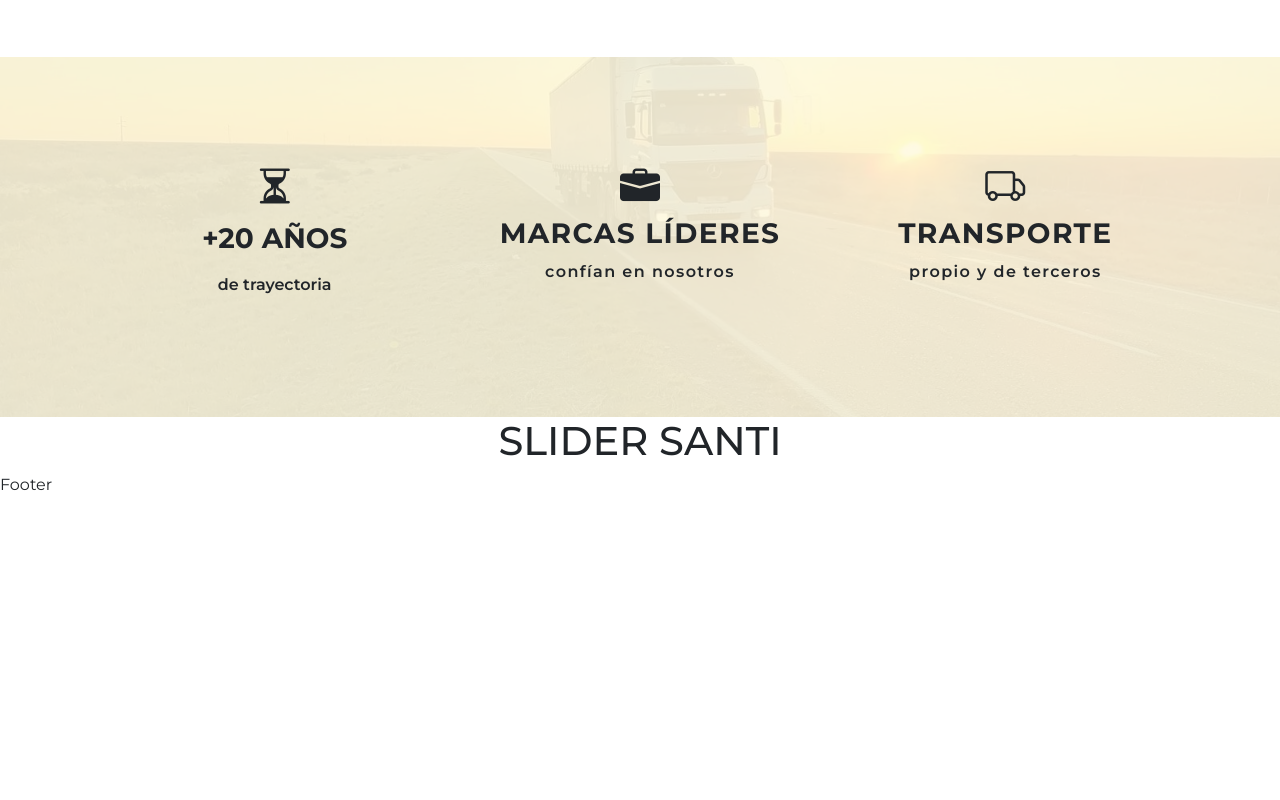
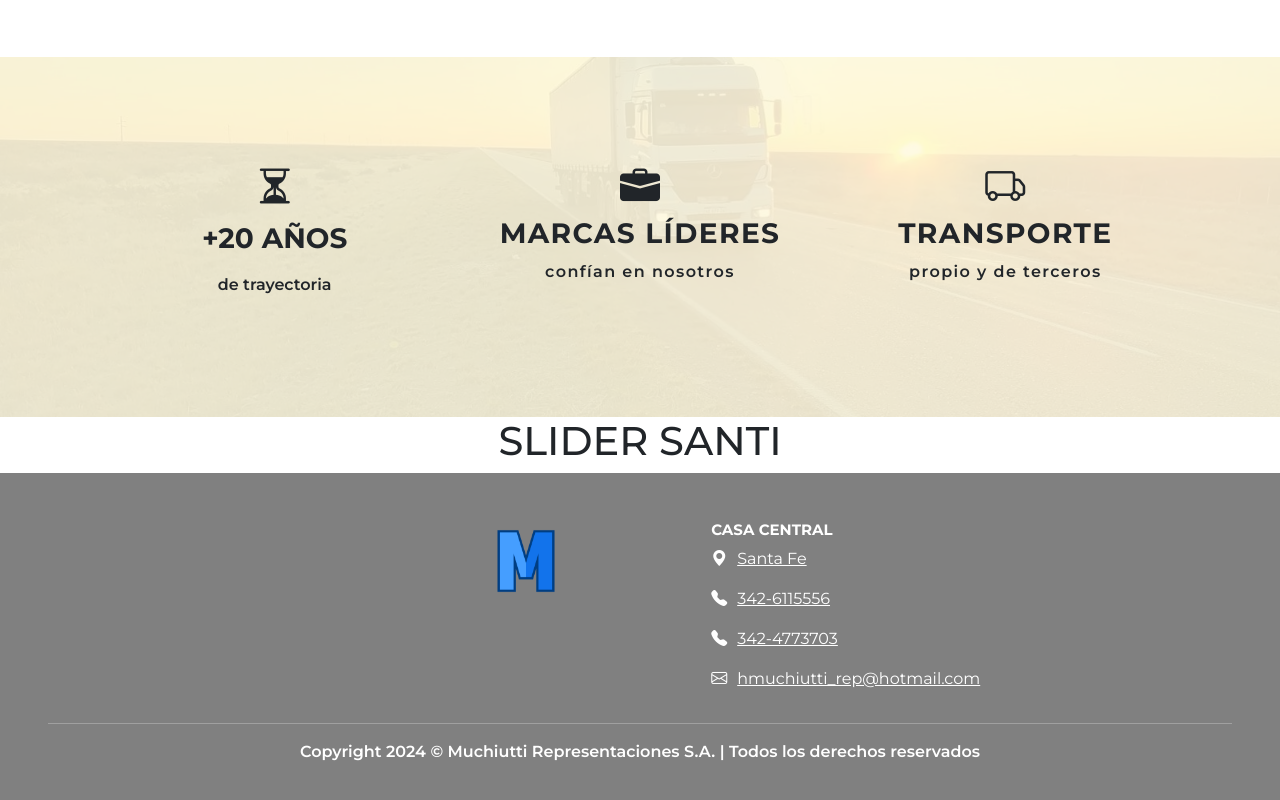
Before and after one commit to SantiQui/MuchiuttiRepresentaciones, a React (Vite) app in the folder frontend/: page / in a window 1280 px wide. Shown: the part 1011-1811 px from the top of the page. Before the commit the page ends 1508 px from the top, so only its background shows below. Built offline with nearby package versions, Linux system fonts and the light colour scheme.

Commit message:
Realización de Footer

```diff
--- /dev/null
+++ b/frontend/src/components/Footer/Footer.css
@@ -0,0 +1,41 @@
+.footer-style{
+    background-color: gray;
+}
+.footer-title{
+    font-size: 15px;
+    font-weight: bold;
+    color: white;
+}
+.footer-links{
+    color: white;
+    padding-left: 10px;
+
+}
+.footer-logo{
+    padding-bottom: 20px;
+}
+
+.footer-copyright{
+    color: white;
+    align-items: center;
+    font-weight: 600;
+}
+.footer-icons{
+    color: white;
+}
+.hr-style{
+    color: white;
+}
+.footer-img{
+    height: 100px;
+    padding-bottom: 20px;
+}
+@media screen and (min-width: 1031px) {
+    .footer-div{
+        padding-left: 20%;
+        padding-right: 10%;
+    }
+    .footer-img{
+        padding-left: 50%;
+    }
+}
--- a/frontend/src/components/Footer/Footer.jsx
+++ b/frontend/src/components/Footer/Footer.jsx
@@ -1,8 +1,43 @@
 import React from 'react'
-
+import "./Footer.css"
+import Row from 'react-bootstrap/Row';
+import Col from 'react-bootstrap/Col';
+import logo from "../../assets/logo.png";
 const Footer = () => {
   return (
-    <div>Footer</div>
+    <div className="footer-style p-5 ">
+      <Row className="footer-div ">
+        <Col xs={12} lg={6} className="footer-logo">
+        <a href="/"><img src={logo} alt="Logo" className="footer-img"/></a>
+
+        </Col>
+        <Col xs={12} lg={6} className="footer-contacto">
+          <h4 className="footer-title">CASA CENTRAL</h4>
+          <p className="footer-items">
+            <i className="bi bi-geo-alt-fill footer-icons"></i>
+            <a href="" className="footer-links">Santa Fe</a>
+          </p>
+          <p className="footer-items">
+            <i className="bi bi-telephone-fill footer-icons"></i>
+            <a href="" className="footer-links">342-6115556</a>
+          </p>
+          <p className="footer-items">
+            <i className="bi bi-telephone-fill footer-icons"></i>
+            <a href="" className="footer-links">342-4773703</a>
+          </p>
+          <p className="footer-items">
+            <i className="bi bi-envelope footer-icons"></i>
+            <a href="" className="footer-links">hmuchiutti_rep@hotmail.com</a>
+          </p>
+        </Col>
+      </Row>
+      <div>
+        <hr className="hr-style" />
+        <p className="footer-copyright text-center">
+          Copyright 2024 © Muchiutti Representaciones S.A. | Todos los derechos reservados
+        </p>
+      </div>
+    </div>
   )
 }
 
```
